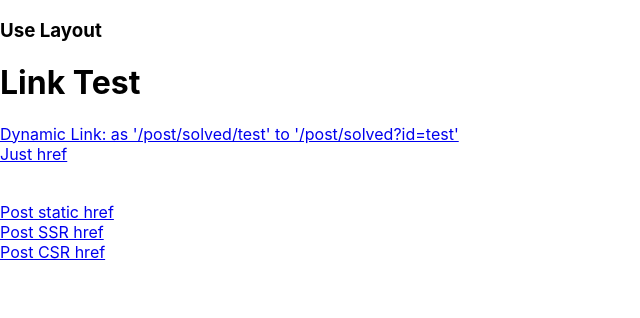
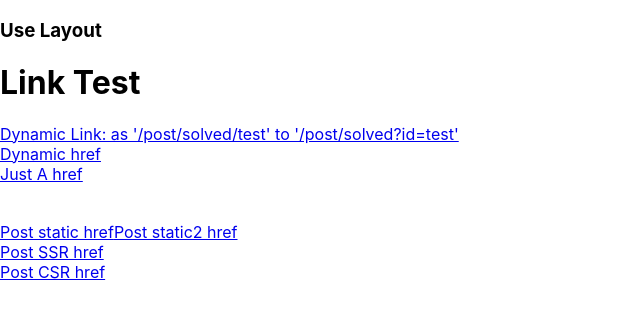
Before and after one commit to 1ilsang/next-tutorial, a Next.js app: page /link in a window 1280 px wide. Shown: the top 318 px of the page, without its empty margins (0-640 px from the left). Built offline with nearby package versions, Linux system fonts and the light colour scheme.

Commit message:
feat: readme

```diff
--- a/pages/link.js
+++ b/pages/link.js
@@ -14,10 +14,13 @@ const link = () => {
 						Dynamic Link: as '/post/solved/test' to '/post/solved?id=test'
 					</Link>
 					<br />
-					<Link href={`/post/solved?id=${id}`}>Just href</Link>
+					<Link href={`/post/solved?id=${id}`}>Dynamic href</Link>
+					<br />
+					<a href={`/post/solved?id=${id}`}>Just A href</a>
 				</div>
 				<div>
 					<Link href={`/post/static`}>Post static href</Link>
+					<Link href={`/post/static2`}>Post static2 href</Link>
 					<br />
 					<Link href={`/post/ssr`}>Post SSR href</Link>
 					<br />
```
Also changed, not shown: pages/post/static2.js (added, +42 -0 lines), 1 other file (tests, documents, lock files or other folders).
